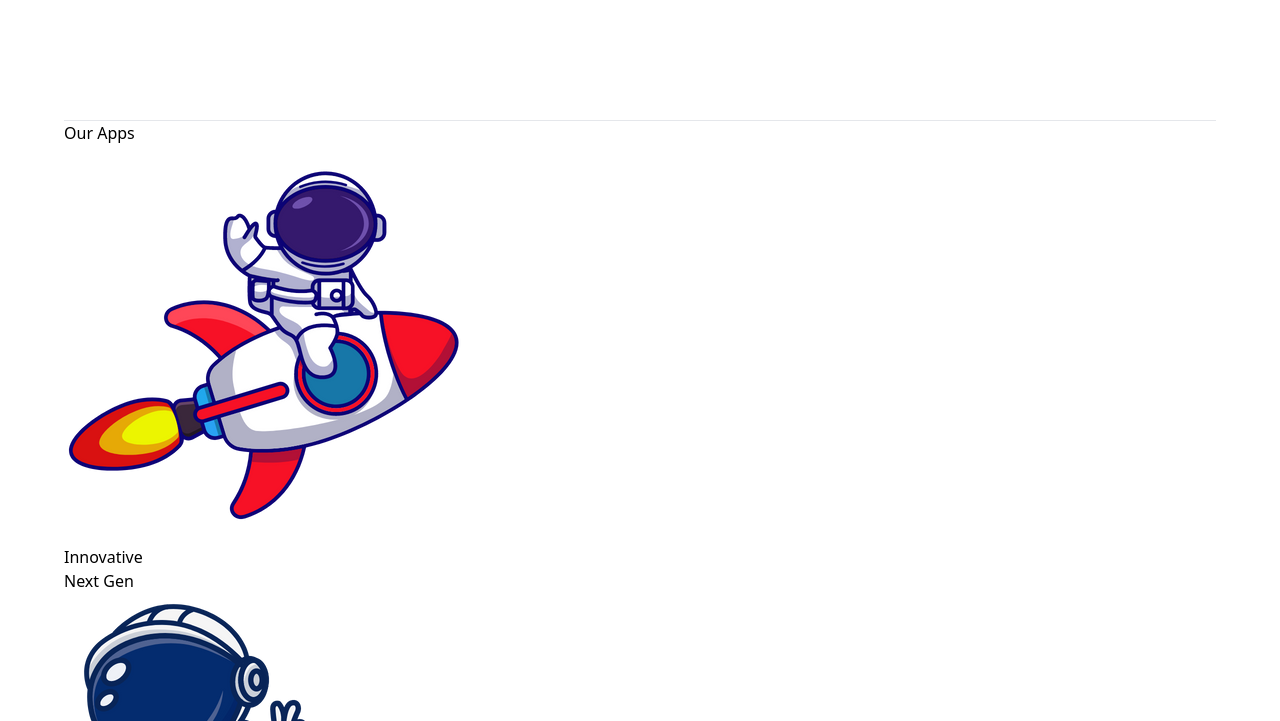
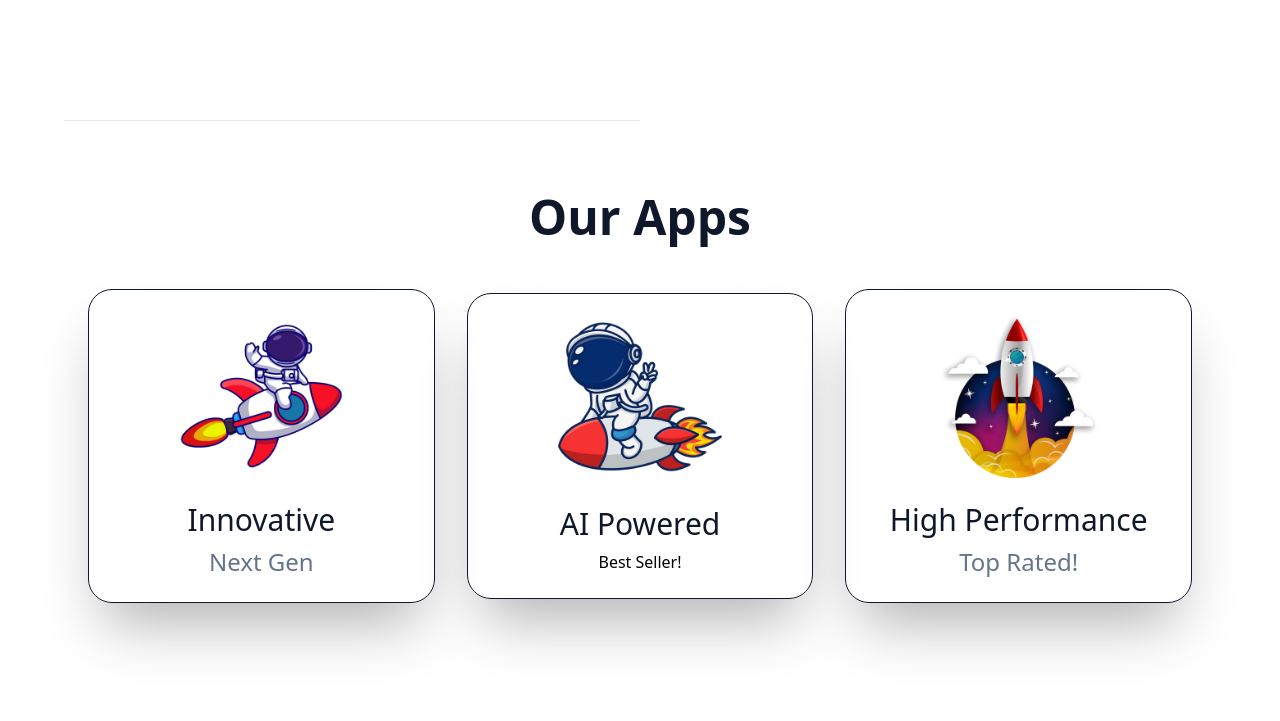
Before and after one commit to RRHor/rocket-folio, a website: page index.html in a window 1280 px wide. Shown: the part 580-1301 px from the top of the page. Drawn offline with Linux system fonts and the light colour scheme.

Commit message:
style features

```diff
--- a/index.html
+++ b/index.html
@@ -19,9 +19,17 @@
         <nav>
           <ul aria-label="main" class="sm:flex gap-4 text-xl">
             <li><a class="hover:text-yellow-500" href="#">Home</a></li>
-            <li><a class="hover:text-yellow-500" href="#rockets">Our Apps</a></li>
-            <li><a class="hover:text-yellow-500" href="#testimonials">Testimonials</a></li>
-            <li><a class="hover:text-yellow-500" href="#contact">Contact Us</a></li>
+            <li>
+              <a class="hover:text-yellow-500" href="#rockets">Our Apps</a>
+            </li>
+            <li>
+              <a class="hover:text-yellow-500" href="#testimonials"
+                >Testimonials</a
+              >
+            </li>
+            <li>
+              <a class="hover:text-yellow-500" href="#contact">Contact Us</a>
+            </li>
           </ul>
         </nav>
       </div>
@@ -30,54 +38,76 @@
       <!-- ***************** -->
       <!-- Hero Section -->
       <!-- ***************** -->
-      <section id="hero" class="flex flex-col-reverse sm:flex-row gap-8 p-6 justify-center items-center mb-12">
+      <section
+        id="hero"
+        class="flex flex-col-reverse sm:flex-row gap-8 p-6 justify-center items-center mb-12"
+      >
         <article class="sm:w-1/2">
-          <h2 class="text-4xl font-bold text-center max-w-md sm:text-5xl sm:text-left text-slate-900 mb-10">
+          <h2
+            class="text-4xl font-bold text-center max-w-md sm:text-5xl sm:text-left text-slate-900 mb-10"
+          >
             We build
             <span class="text-violet-700">Amazing AI-Powered </span>
             apps...
           </h2>
-          <p class="max-w-md text-2xl text-center text-slate-500 mb-8 sm:text-left">
+          <p
+            class="max-w-md text-2xl text-center text-slate-500 mb-8 sm:text-left"
+          >
             At Rocket.IO we build next generation apps today. From AI to
             Blockchain, we've got you covered...
           </p>
           <div class="flex justify-center sm:justify-start">
-            <a class="bg-indigo-700 p-3 text-white w-48 text-2xl text-center rounded-lg border-solid border-slate-900 hover:bg-violet-300 hover:scale-110 transition ease-in-out duration-300" href="#contact"> Contact Us </a>
+            <a
+              class="bg-indigo-700 p-3 text-white w-48 text-2xl text-center rounded-lg border border-solid border-slate-900 hover:bg-violet-300 hover:scale-110 transition ease-in-out duration-300"
+              href="#contact"
+            >
+              Contact Us
+            </a>
           </div>
         </article>
-        <img src="./assets/rocketdab.png" alt="rocket dap image" class="w-1/2 animate-bounce" />
+        <img
+          src="./assets/rocketdab.png"
+          alt="rocket dap image"
+          class="w-1/2 animate-bounce"
+        />
       </section>
 
-      <hr />
+      <hr class="w-1/2 bg-black" />
 
       <!-- ***************** -->
       <!-- Features -->
       <!-- ***************** -->
 
-      <section id="rockets">
-        <h2>Our Apps</h2>
-        <div>
-          <article>
-            <img src="./assets/rocketride.png" alt="rocket ride image" />
+      <section id="rockets" class="p-6 my-12">
+        <h2
+          class="text-4xl font-bold text-center mb-6 text-slate-900 sm:text-5xl"
+        >
+          Our Apps
+        </h2>
+        <div class="my-12 mx-auto flex flex-col sm:flex-row items-center gap-8">
+          <article
+            class="w-2/3 flex flex-col items-center border border-solid border-slate-900 py-6 px-2 rounded-3xl shadow-[0_35px_60px_-15px_rgba(0,0,0,0.3)] hover:shadow-indigo-400 cursor-pointer transition-all durationn-300sm:w-5/6"
+          >
+            <img src="./assets/rocketride.png" alt="rocket ride image" class="w-1/2 mb-6"/>
 
-            <h3>Innovative</h3>
+            <h3 class="text-3xl text-center text-slate-900 mb-2" >Innovative</h3>
 
-            <p>Next Gen</p>
+            <p class="text-2xl text-center text-slate-500">Next Gen</p>
           </article>
-          <article>
-            <img src="./assets/rocketman.png" alt="rocket man image" />
+          <article class="w-2/3 flex flex-col items-center border border-solid border-slate-900 py-6 px-2 rounded-3xl shadow-[0_35px_60px_-15px_rgba(0,0,0,0.3)] hover:shadow-indigo-400 cursor-pointer transition-all durationn-300sm:w-5/6">
+            <img src="./assets/rocketman.png" alt="rocket man image" class="w-1/2 mb-6"/>
 
-            <h3>AI Powered</h3>
+            <h3 class="text-3xl text-center text-slate-900 mb-2">AI Powered</h3>
 
             <p>Best Seller!</p>
           </article>
 
-          <article>
-            <img src="./assets/rocketlaunch.png" alt="rocket launch image" />
+          <article class="w-2/3 flex flex-col items-center border border-solid border-slate-900 py-6 px-2 rounded-3xl shadow-[0_35px_60px_-15px_rgba(0,0,0,0.3)] hover:shadow-indigo-400 cursor-pointer transition-all durationn-300sm:w-5/6">
+            <img src="./assets/rocketlaunch.png" alt="rocket launch image" class="w-1/2 mb-6"/>
 
-            <h3>High Performance</h3>
+            <h3 class="text-3xl text-center text-slate-900 mb-2">High Performance</h3>
 
-            <p>Top Rated!</p>
+            <p class="text-2xl text-center text-slate-500">Top Rated!</p>
           </article>
         </div>
       </section>
```
Also changed, not shown: style.css.
